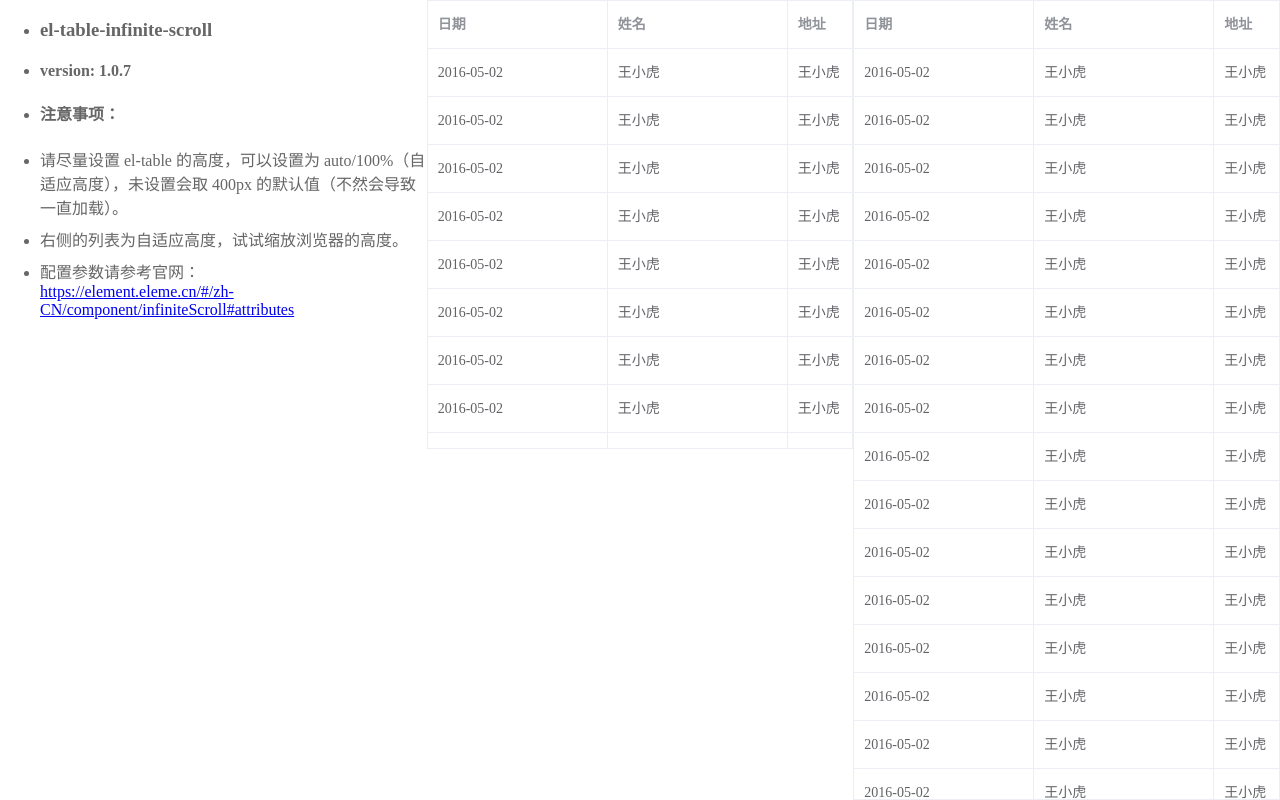
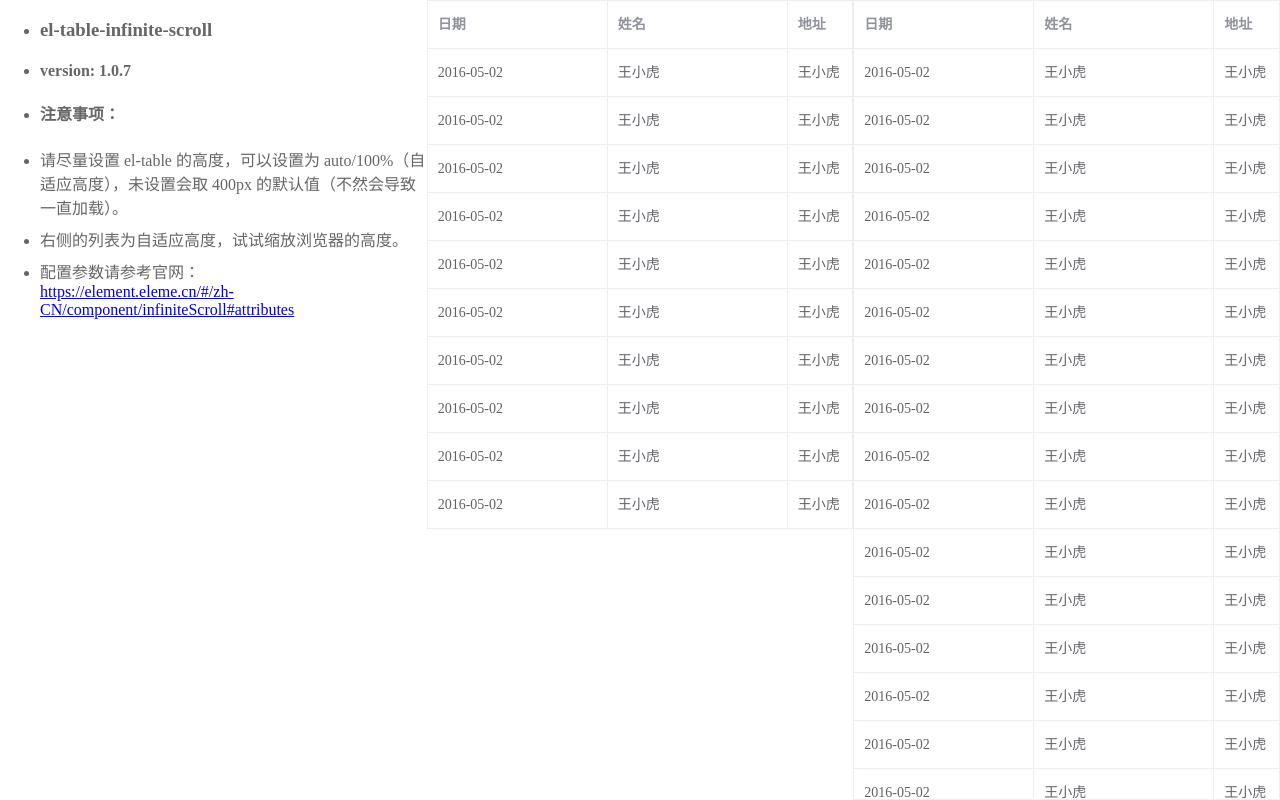
Before and after one commit to yujinpan/el-table-infinite-scroll, a Vue app: page / in a window 1280 px wide. Built offline with nearby package versions, Linux system fonts and the light colour scheme; the HTML template or start-up script is replaced by a standard one.

Commit message:
fix: 修改未设置表格高度时的判断问题

```diff
--- a/examples/App.vue
+++ b/examples/App.vue
@@ -15,6 +15,7 @@
         border
         v-el-table-infinite-scroll="load"
         infinite-scroll-disabled="disabled"
+        height="auto"
         :data="tableData"
       >
         <el-table-column prop="date" label="日期" width="180">
--- a/src/directives/table-infinite-scroll.js
+++ b/src/directives/table-infinite-scroll.js
@@ -22,7 +22,7 @@ export default {
 
     // dom 渲染后
     setTimeout(() => {
-      if (!scrollElem.style.height) {
+      if (!el.style.height) {
         scrollElem.style.height = '400px';
         console.warn(
           `${msgTitle}请尽量设置 el-table 的高度，可以设置为 auto/100%（自适应高度），未设置会取 400px 的默认值（不然会导致一直加载）`
```
